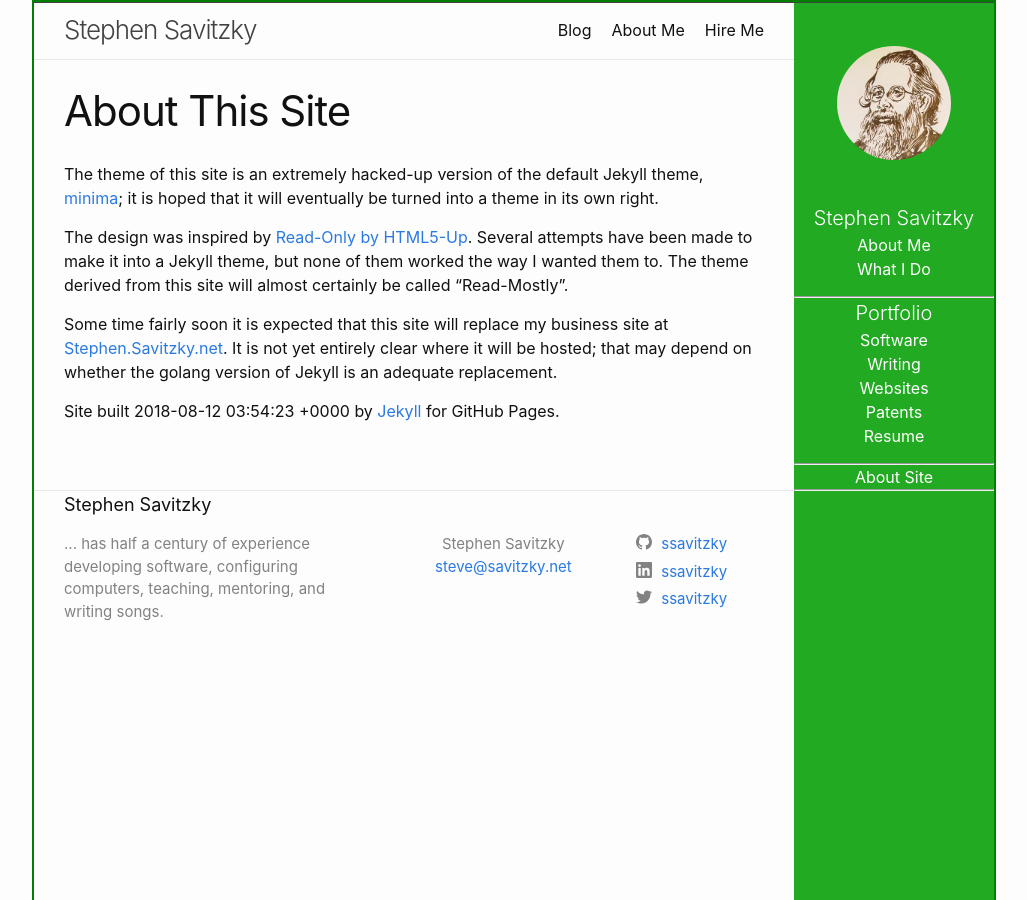
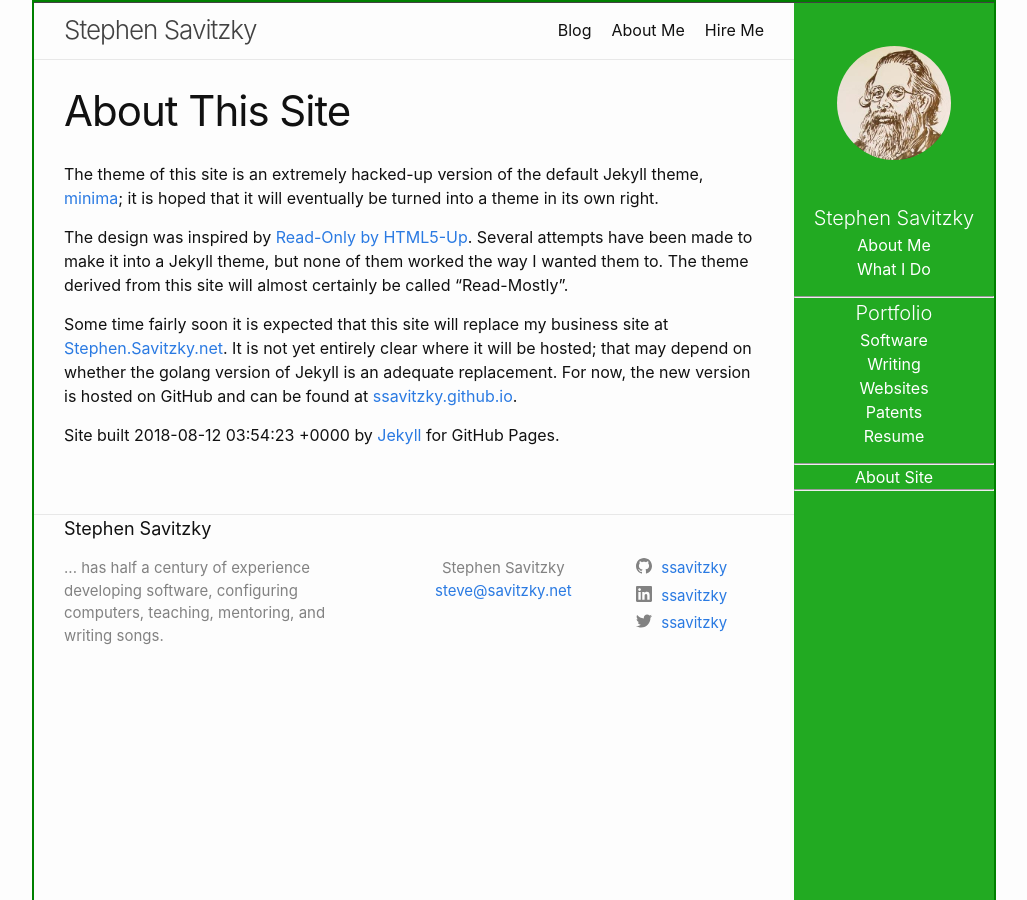
Before and after one commit to ssavitzky/ssavitzky.github.io, a Jekyll site: the page built from colophon.md, in a window 1280 px wide and 900 px high. Shown: the whole window, without its empty margins (126-1153 px from the left). Built offline with Jekyll 4.4.1, drawn with Linux system fonts in a browser that asks for light colours; our own code applies the rules of GitHub Pages for plain Markdown files.

Commit message:
fix broken links in colophon

```diff
--- a/colophon.md
+++ b/colophon.md
@@ -4,7 +4,7 @@
 ---
 
 The theme of this site is an extremely hacked-up version of the default Jekyll
-theme, [minima](http//github.com/jekyll/minima); it is hoped that it will
+theme, [minima](https://github.com/jekyll/minima); it is hoped that it will
 eventually be turned into a theme in its own right.
 
 The design was inspired by [Read-Only by
@@ -16,7 +16,9 @@
 Some time fairly soon it is expected that this site will replace my business
 site at [Stephen.Savitzky.net](https://stephen.savitzky.net).  It is not yet
 entirely clear where it will be hosted; that may depend on whether the golang
-version of Jekyll is an adequate replacement.
+version of Jekyll is an adequate replacement.  For now, the new version is
+hosted on GitHub and can be found at
+[ssavitzky.github.io](https://ssavitzky.github.io/).
 
 Site built {{ site.time }} by [Jekyll](https://jekyllrb.com/) for GitHub
 Pages.
```
